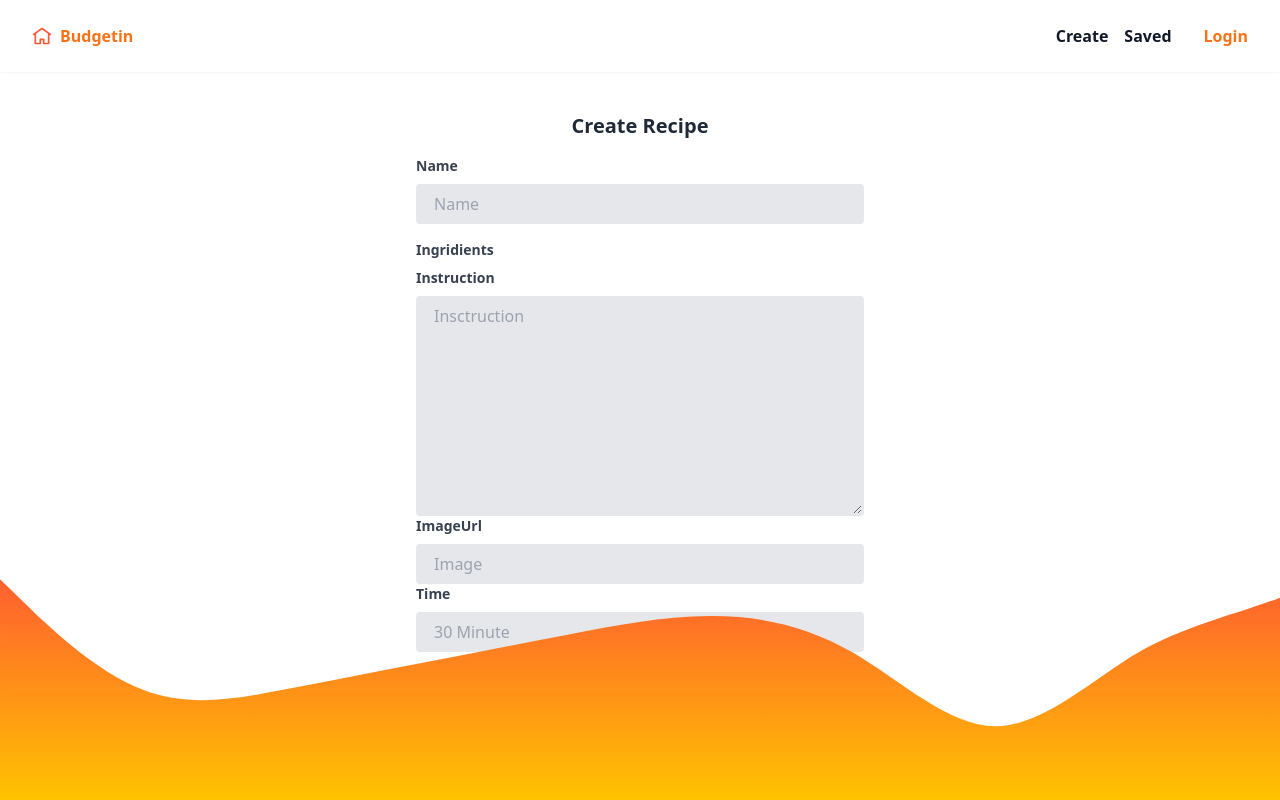
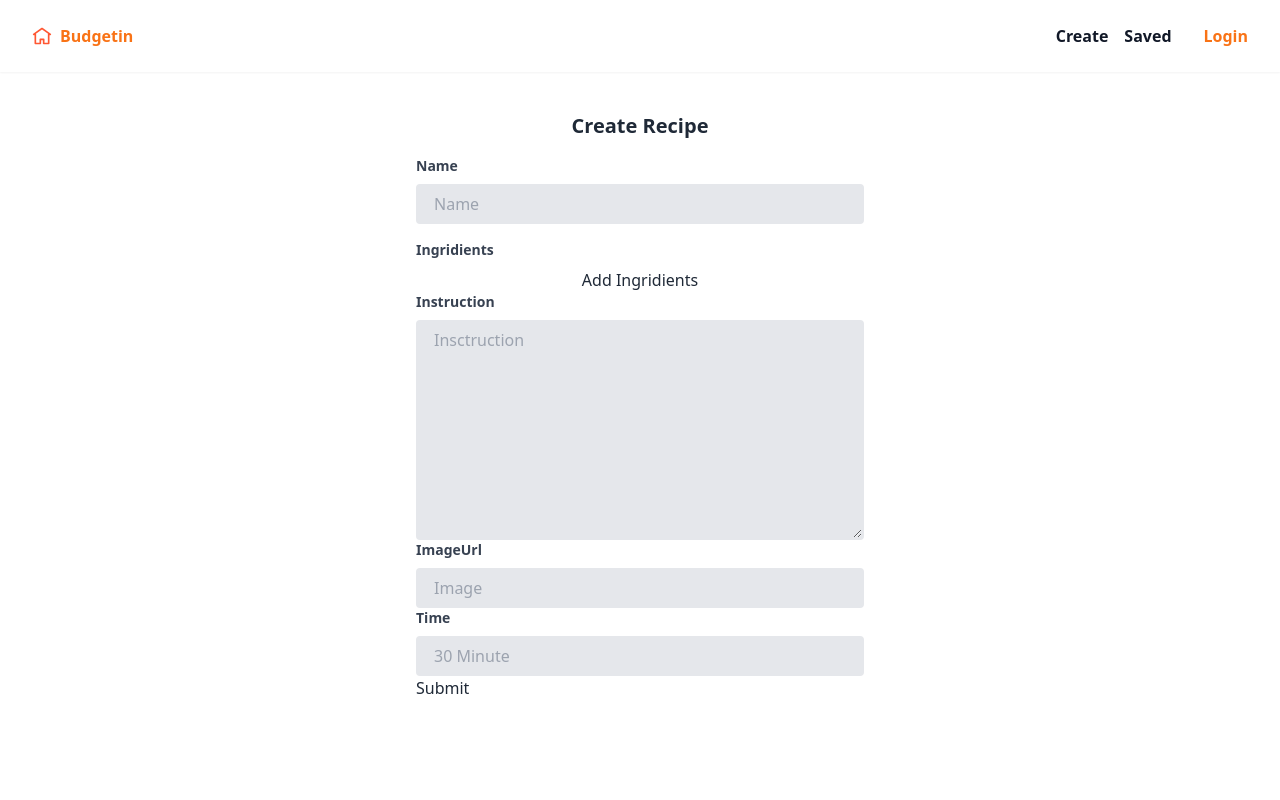
Before and after one commit to paresiqbal/mern-recipe, a React (Vite) app in the folder client/: page /CreateRecipe in a window 1280 px wide. Built offline with nearby package versions, Linux system fonts and the light colour scheme.

Commit message:
Add ingridients done

```diff
--- a/client/src/layout/MainLayout.tsx
+++ b/client/src/layout/MainLayout.tsx
@@ -2,7 +2,7 @@
 import { Outlet } from "react-router-dom";
 
 // assest
-import wave from "../assets/wave.svg";
+// import wave from "../assets/wave.svg";
 import Navbar from "../components/Navbar";
 
 export default function MainLayout() {
@@ -12,10 +12,10 @@ export default function MainLayout() {
         <Navbar />
         <Outlet />
       </main>
-      <img
+      {/* <img
         src={wave}
         className="w-full absolute inset-x-0 bottom-0 object-bottom"
-      />
+      /> */}
     </div>
   );
 }
--- a/client/src/pages/CreateRecipe.tsx
+++ b/client/src/pages/CreateRecipe.tsx
@@ -11,11 +11,23 @@ export default function CreateRecipe() {
     userOwner: 0,
   });
 
-  const handleInput = (e: React.ChangeEvent) => {
+  const handleInput = (e: React.FormEvent) => {
     const { name, value } = e.target;
     setRecipe({ ...recipe, [name]: value });
   };
 
+  const handleIngredientChange = (e: React.FormEvent, idx) => {
+    const { value } = e.target;
+    const ingredients = [...recipe.ingridients];
+    ingredients[idx] = value; // Change `index` to `idx`
+    setRecipe({ ...recipe, ingridients: ingredients }); // Change `ingredients` to `ingridients`
+  };
+
+  const addIngridient = () => {
+    setRecipe({ ...recipe, ingridients: [...recipe.ingridients, ""] });
+  };
+
+  console.log(recipe);
   return (
     <div className="p-10 flex flex-col items-center">
       <h2 className="text-xl font-semibold">Create Recipe</h2>
@@ -29,6 +41,7 @@ export default function CreateRecipe() {
             id="name"
             type="text"
             placeholder="Name"
+            onChange={handleInput}
           />
         </div>
         <div className="flex flex-col">
@@ -39,6 +52,18 @@ export default function CreateRecipe() {
           >
             Ingridients
           </label>
+          {recipe.ingridients.map((ingridient, idx) => (
+            <input
+              key={idx}
+              type="text"
+              name="ingridients"
+              value={ingridient}
+              onChange={(e) => handleIngredientChange(e, idx)}
+            />
+          ))}
+          <button type="button" onClick={addIngridient}>
+            Add Ingridients
+          </button>
         </div>
         <div className="flex flex-col">
           <label
@@ -88,6 +113,7 @@ export default function CreateRecipe() {
             className="bg-gray-200 appearance-none border-2 border-gray-200 rounded w-full py-2 px-4 text-gray-700 leading-tight focus:outline-none focus:bg-white focus:border-purple-500"
           />
         </div>
+        <button type="submit">Submit</button>
       </form>
     </div>
   );
```
